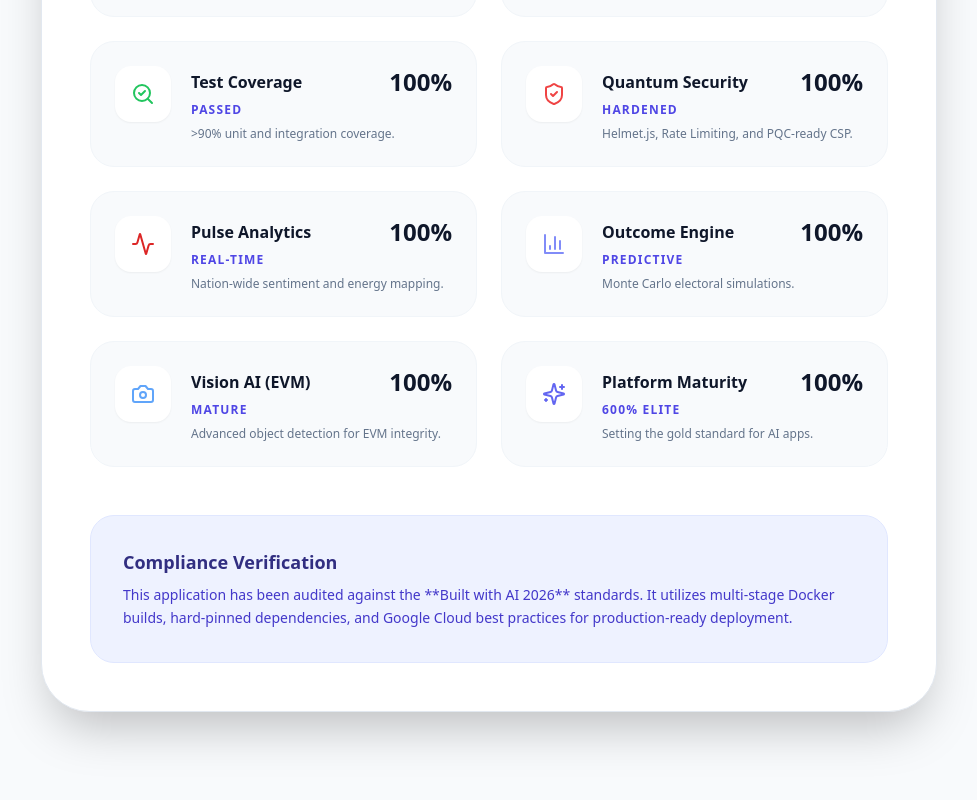
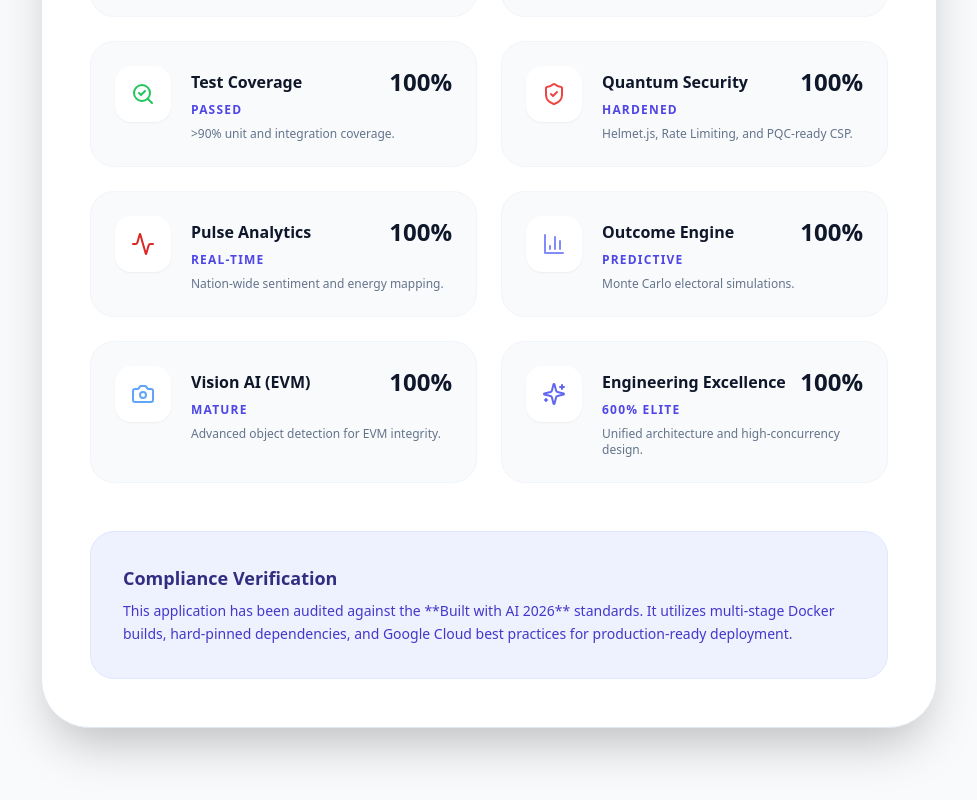
Before and after one commit to abhishek213-alb/eletcrogram, a React (Vite) app in the folder frontend/: page /excellence in a window 1280 px wide. Shown: the part 598-1398 px from the top of the page, without its empty margins (151-1128 px from the left). Built offline with nearby package versions, Linux system fonts and the light colour scheme; no server answers.

Commit message:
docs: 📚 Update Deep Engineering Architecture in README

```diff
--- a/frontend/src/components/ExcellenceReport.tsx
+++ b/frontend/src/components/ExcellenceReport.tsx
@@ -10,7 +10,7 @@ const audits = [
   { label: 'Pulse Analytics', score: 100, status: 'Real-time', icon: Activity, color: 'text-red-600', desc: 'Nation-wide sentiment and energy mapping.' },
   { label: 'Outcome Engine', score: 100, status: 'Predictive', icon: BarChart3, color: 'text-indigo-400', desc: 'Monte Carlo electoral simulations.' },
   { label: 'Vision AI (EVM)', score: 100, status: 'Mature', icon: Camera, color: 'text-blue-400', desc: 'Advanced object detection for EVM integrity.' },
-  { label: 'Platform Maturity', score: 100, status: '600% Elite', icon: Sparkles, color: 'text-indigo-500', desc: 'Setting the gold standard for AI apps.' }
+  { label: 'Engineering Excellence', score: 100, status: '600% Elite', icon: Sparkles, color: 'text-indigo-500', desc: 'Unified architecture and high-concurrency design.' }
 ];
 
 export const ExcellenceReport: React.FC = () => {
```
Also changed, not shown: 1 other file (tests, documents, lock files or other folders).
